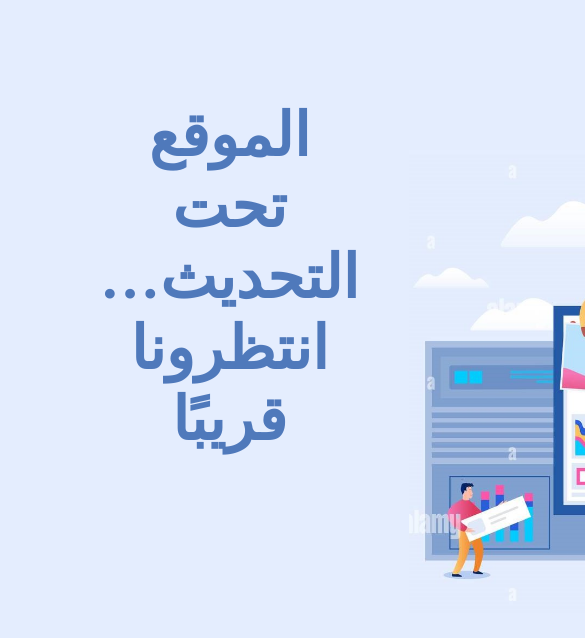
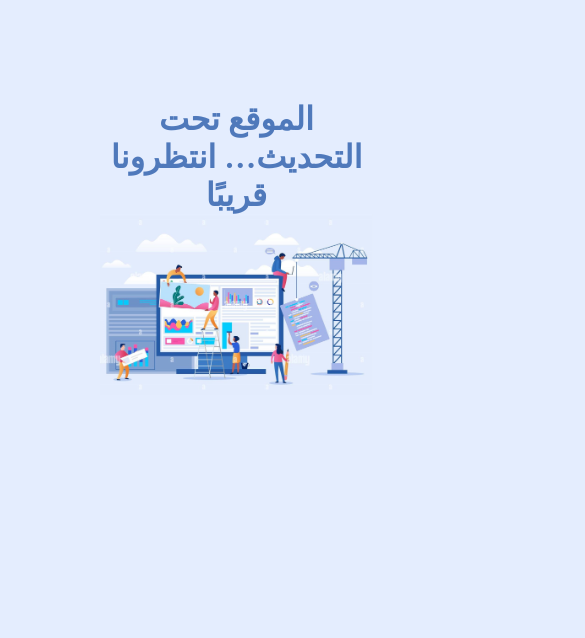
Before and after one commit to lintasajid/landingpage, a plain HTML site: page construction2/index.html in a window 390 px wide. Shown: the top 638 px of the page, 585 px wide, since content can reach past the window. Drawn offline with Linux system fonts and the light colour scheme.

Commit message:
added pages

```diff
--- a/construction/style1.css
+++ b/construction/style1.css
@@ -1,21 +1,47 @@
 @import url('https://fonts.googleapis.com/css2?family=Kanit:wght@600&family=Roboto:wght@100&display=swap');
+@media only screen and (max-width:800px) {
+    /* For tablets: */
+    .boxcontainer{
+        flex-direction: column;
+    }
 
-*{
-    margin: 0;
-    padding: 0;
+    .textbox h1{
+        font-size: 2rem !important;
+    }
+
+    .main {
+      width: 100%;
+      padding: 0;
+    }
+  }
+  @media only screen and (max-width:1000px) {
+    /* For mobile phones: */
+    .textbox{
+        font-size: 20px !important;
+    }
+
+    .menu, .main, .right {
+      width: 100%;
+    }
 }
 
 body {
-    background-image: url("images/artistic-colorful-background-background-abstraction-gradient-and-gradient.jpg") ;
-    background-repeat: no-repeat;
-    background-size: cover;
-    height:100vh;
+    background-image: url(images/artistic-colorful-background-background-abstraction-gradient-and-gradient.jpg) ;
+    max-width: 100%;
+    background-repeat:repeat;
+    grid-template-columns: 100%;
+    /* overflow: hidden; */
+    height:100%;
+
+
 }
 .box{
-    width:1000px;
+    background-size: cover;
+    width:70%;
+    /* height: 80vh; */
     background-color:  #e6e6e6;
-    padding:30px 80px;
-    margin:70px;
+    padding:30px 100px;
+    margin:auto;
 }
 img {
     align-items: center;
@@ -23,7 +49,9 @@ img {
     height:auto;
 }
 .boxcontainer{
-    display:flex;
+    display: flex;
+    justify-content: space-between;
+    align-items: center;
 }
 .textbox{
     font-family: 'kanit';
--- a/construction2/index.html
+++ b/construction2/index.html
@@ -1,18 +1,17 @@
 <!DOCTYPE html>
-<html>
+<html lang="en">
     <head>
+        <meta charset="UTF-8">
+        <meta http-equiv="X-UA-Compatible" content="IE=edge">
+        <meta name="viewport" content="width=device-width, initial-scale=1.0">
+        <link rel="stylesheet" href="style.css">
         <Title>Site Underconstruction</Title>
-        <link rel="stylesheet" href="style.css">
     </head>
     <body>
-       <div class="grad">
         <div class="container">
             <h1>الموقع تحت التحديث… انتظرونا قريبًا</h1>
             <img src="images/construction123.jpg">
 
-
-        </div>
-
        </div>
     </body>
 </html>
--- a/construction2/style.css
+++ b/construction2/style.css
@@ -1,26 +1,60 @@
 @import url('https://fonts.googleapis.com/css2?family=Kanit:wght@600&family=Roboto:wght@100&display=swap');
+@media only screen and (max-width:800px) {
+    /* For tablets: */
+    .container{
+        flex-direction: column;
+    }
+
+    .container h1{
+        font-size: 2rem !important;
+    }
+    img{
+        width:100% !important;
+    }
+
+    .main {
+      width: 100%;
+      padding: 0;
+    }
+  }
+  @media only screen and (max-width:1000px) {
+    /* For mobile phones: */
+    .container{
+        font-size: 20px !important;
+    }
+    img{
+        width:100% !important;
+    }
+    .menu, .main, .right {
+      width: 100%;
+    }
+}
+
 *{
     margin: 0;
     padding: 0;
 }
 body{
     background-color: #e4edfe;
-    height:100vh;
-}
-.grad {
+    height:100%;
+    grid-template-columns: 100%;
+    width:100%;
 
 }
 .container{
-    display:flex;
+    width:70%;
     margin:auto;
     padding:100px;
     color:#4f79bb;
-    font-size: 30px;
+    font-size: 20px;
     text-align: center;
+    display: flex;
+    justify-content: space-between;
+    align-items: center;
 
 }
 img{
-    margin:50px;
+    align-items: center;
     height:auto;
-    width:700px;
+    width:70%;
 }
--- a/construction3/style.css
+++ b/construction3/style.css
@@ -1,22 +1,54 @@
 @import url('https://fonts.googleapis.com/css2?family=Kanit:wght@600&family=Roboto:wght@100&display=swap');
+@media only screen and (max-width:800px) {
+    /* For tablets: */
+    .boxcontainer{
+        flex-direction: column;
+    }
+
+    .textbox h1{
+        font-size: 2rem !important;
+    }
+
+    .main {
+      width: 100%;
+      padding: 10px;
+    }
+  }
+  @media only screen and (max-width:1000px) {
+    /* For mobile phones: */
+    .textbox{
+        font-size: 20px !important;
+    }
+
+    .menu, .main, .right {
+      width: 100%;
+    }
+}
 body {
     background-image: url("images/bubbles.jpg") ;
     background-repeat: no-repeat;
     background-size: cover;
+    max-width: 100%;
+    grid-template-columns: 100%;
     height:100vh;
+    /* overflow: hidden; */
 }
 .box{
-    width:1000px;
+    width:70%;
     background-color:  #e6e6e6;
     padding:30px;
     margin:auto;
+    height:100vh;
 }
 img {
-    width:auto;
+    width:100%;
     height:auto;
 }
 .boxcontainer{
-    display:flex;flex-direction: column;
+    display:flex;
+    flex-direction: column;
+    justify-content: space-between;
+    align-items: center;
 }
 .textbox{
     font-family: 'kanit';
```
Also changed, not shown: construction/index1.html (+5 -2 lines), construction3/index.html (+4 -1 lines).
